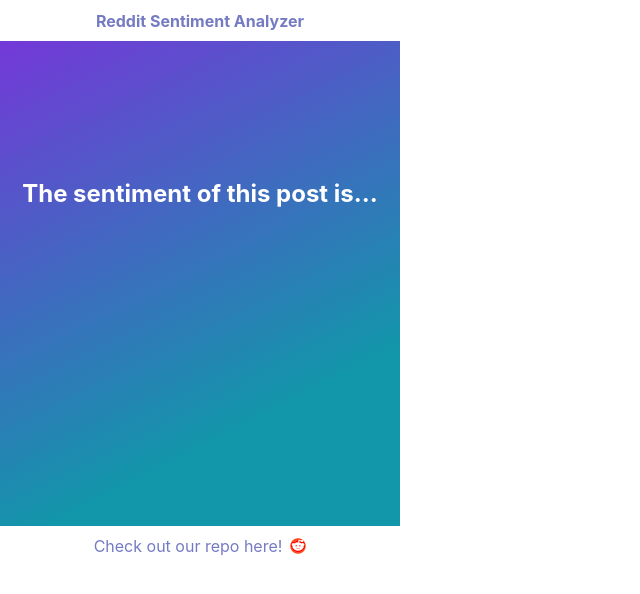
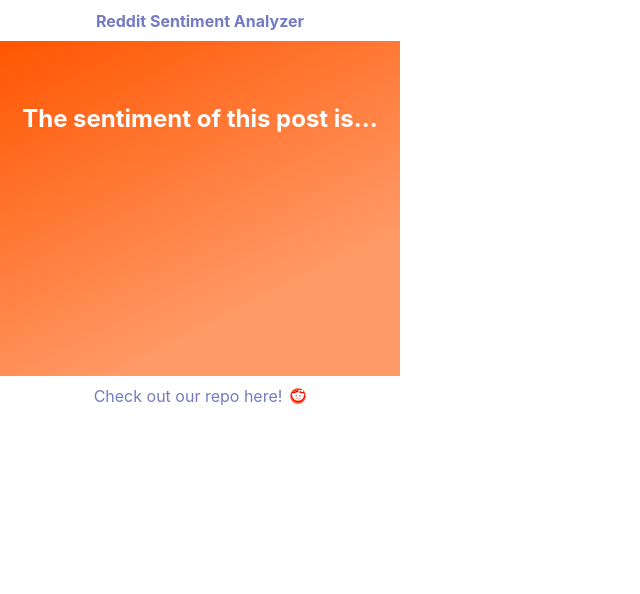
Before and after one commit to dereklo2/CS410_Course_Project, a Next.js app: page / in a window 1280 px wide. Shown: the top 594 px of the page, without its empty margins (0-640 px from the left). Built offline with nearby package versions, Linux system fonts and the light colour scheme; no server answers.

Commit message:
Make extension prettier

```diff
--- a/styles/Pages.module.css
+++ b/styles/Pages.module.css
@@ -1,14 +1,14 @@
 .container {
   width: 400px;
-  height: 485px;
-  background: linear-gradient(153deg, rgb(116, 56, 216), rgb(18, 150, 170) 74%);
+  height: 335px;
+  background: linear-gradient(153deg, rgb(255, 86, 0), rgb(255, 154, 104) 74%);
   padding: 5px;
   color: white;
 }
 
 .main {
   width: 390px;
-  height: 475px;
+  height: 325px;
   display: flex;
   flex-direction: column;
   justify-content: center;
```
